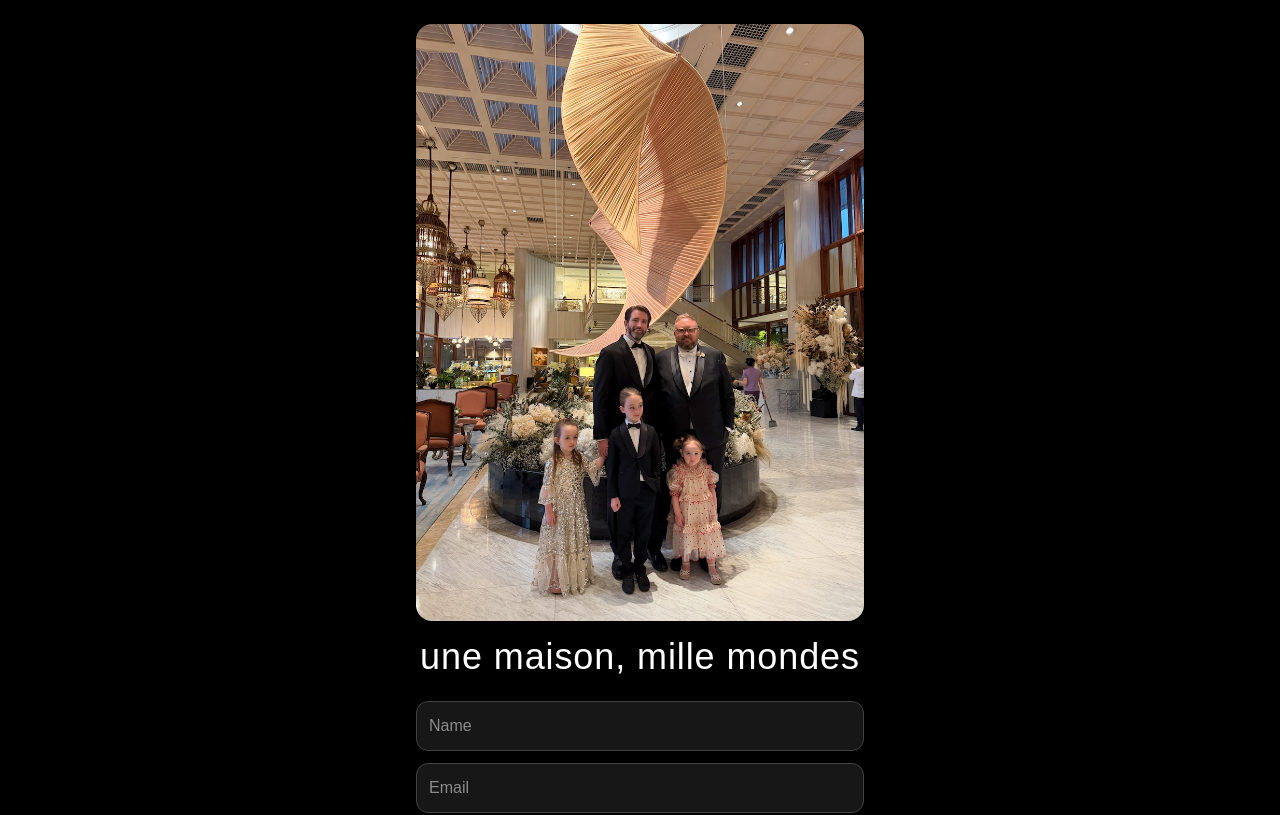
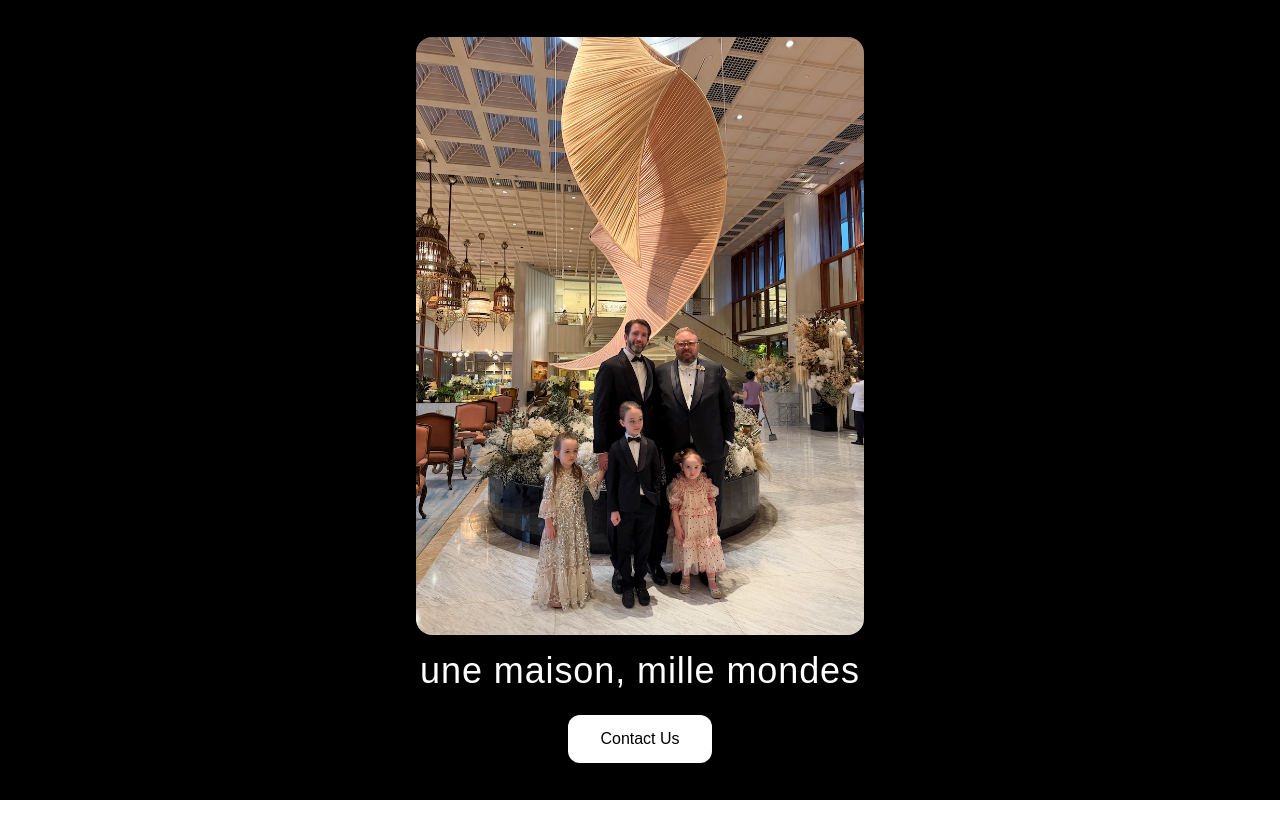
Before and after one commit to jayjaychicago/pjfamily, a Next.js app: page / in a window 1280 px wide. Shown: the top 815 px of the page. Built offline with nearby package versions, Linux system fonts and the light colour scheme; no server answers.

Commit message:
fix email

```diff
--- a/app/page.tsx
+++ b/app/page.tsx
@@ -5,6 +5,8 @@ import Turnstile from "react-turnstile";
 
 export default function Home() {
   const [token, setToken] = useState("");
+  const [showForm, setShowForm] = useState(false);
+
   const [status, setStatus] = useState<
     "idle" | "loading" | "success" | "error"
   >("idle");
@@ -61,6 +63,13 @@ export default function Home() {
               We’ll get back to you soon.
             </p>
           </div>
+        ) : !showForm ? (
+          <button
+            onClick={() => setShowForm(true)}
+            className="bg-white text-black rounded-xl px-8 py-3 font-medium hover:opacity-90 transition"
+          >
+            Contact Us
+          </button>
         ) : (
           <form
             onSubmit={submit}
```
